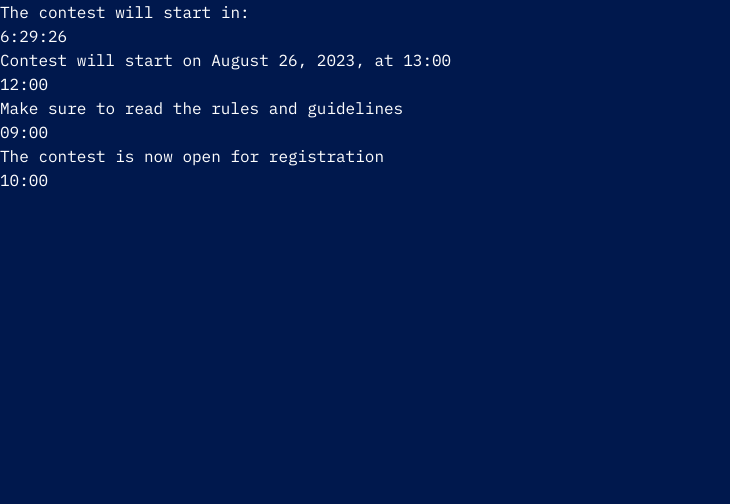
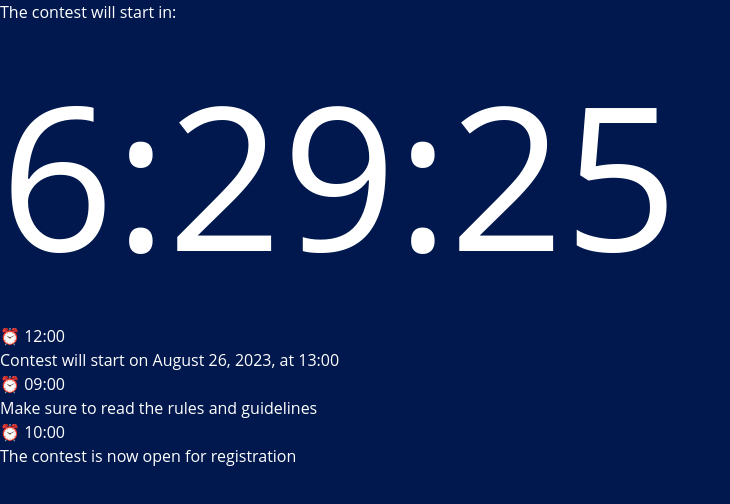
Before and after one commit to hockyy/contest-announcement, a Next.js app: page / in a window 1280 px wide. Shown: the top 504 px of the page, without its empty margins (0-730 px from the left). Built offline with nearby package versions, Linux system fonts and the light colour scheme; what @material-tailwind/react would draw is missing.

Commit message:
Fix announcement and font size

```diff
--- a/src/components/Announcement.tsx
+++ b/src/components/Announcement.tsx
@@ -14,15 +14,13 @@ const Announcement = ({ announcement }) => {
       {announcement.map((item, index) => (
         <div
           key={index}
-          className="relative mb-2 rounded bg-gray-100 p-2 text-blue-800"
+          className="mb-2 flex flex-row items-center justify-start gap-2 rounded bg-gray-100 p-4 text-blue-800"
         >
           {/* Markdown content */}
+          <div className={'border-2 bg-gray-300 p-2'}>
+            ⏰ {formatTime(item.createdAt)}
+          </div>
           <ReactMarkdown>{item.content}</ReactMarkdown>
-
-          {/* Time bubble */}
-          <div className="absolute right-0 top-0 rounded-full bg-blue-500 px-2 py-1 text-xs text-white">
-            {formatTime(item.createdAt)}
-          </div>
         </div>
       ))}
     </div>
--- a/src/pages/index.tsx
+++ b/src/pages/index.tsx
@@ -76,7 +76,7 @@ export default function MyComponent() {
           setStatusMessage('Time left:');
         }
       }
-    }, 1000);
+    }, 80);
 
     return () => clearInterval(timerId);
   }, [todos]);
@@ -92,7 +92,7 @@ export default function MyComponent() {
           <div className="rounded bg-red-500 px-2 py-1 text-white">Paused</div>
         ) : null}
 
-        <h1 id="timeLeft" className={'text-3xl'}>
+        <h1 id="timeLeft" style={{ fontSize: '200px' }}>
           {timeLeft}
         </h1>
       </div>
--- a/src/styles/global.css
+++ b/src/styles/global.css
@@ -3,7 +3,7 @@
 @tailwind base;
 
 body {
-    font-family: "IBM Plex Mono", "Open Sans", sans-serif;
+    font-family: "Work Sans", "Open Sans", sans-serif;
     background-color: #00184d;
     color: white;
 }
```
Also changed, not shown: public/assets/NotFound.gif (deleted).
